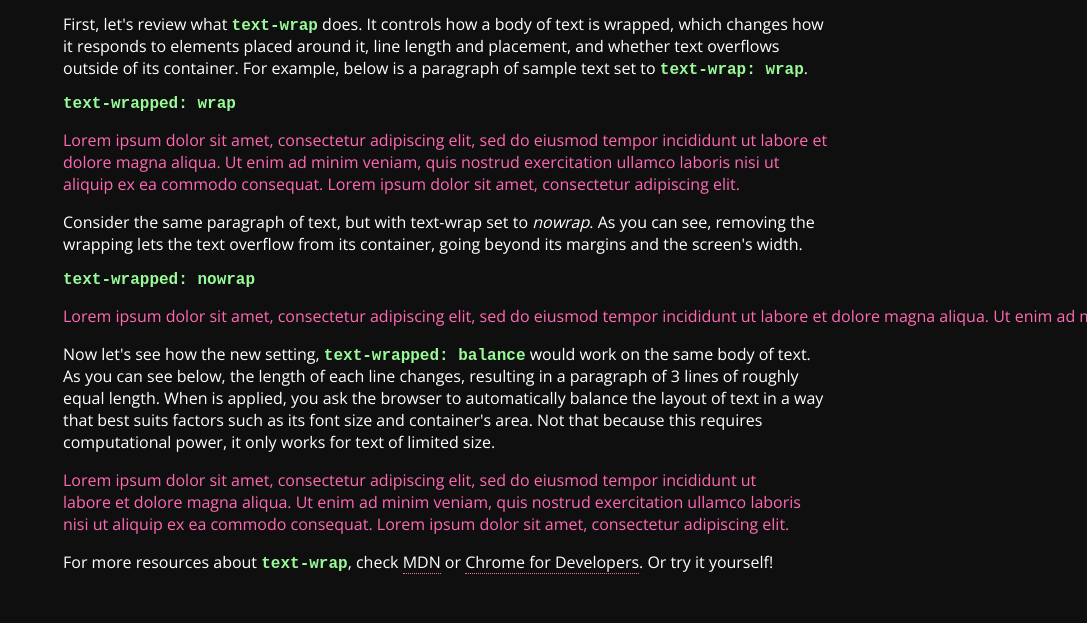
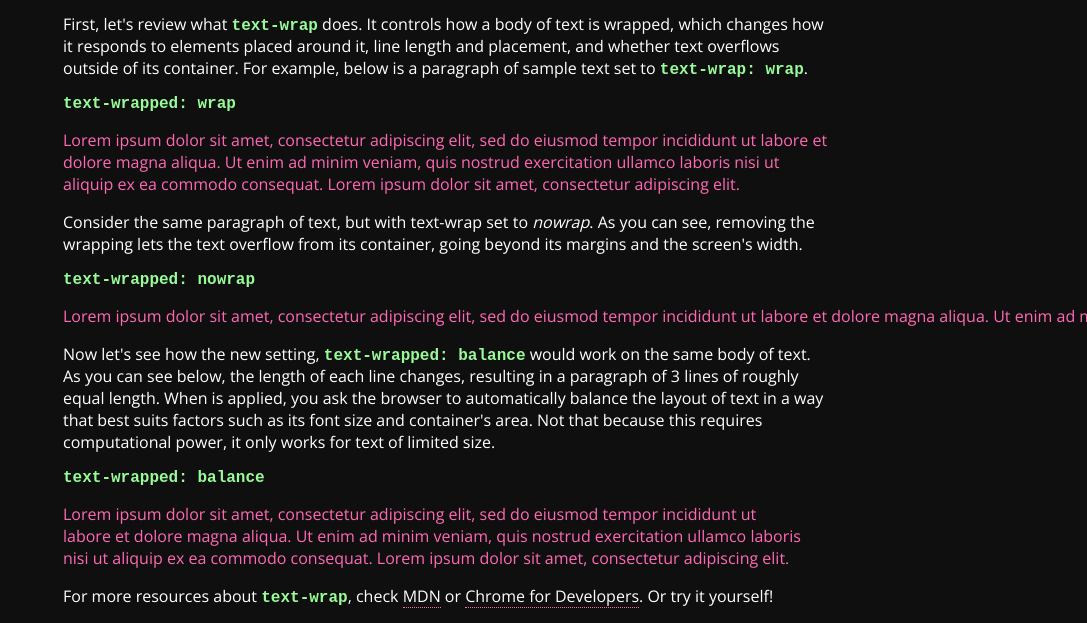
Before and after one commit to AliaElKattan/text-wrapper-tutorial, a plain HTML site: page index.html in a window 1280 px wide. Shown: the part 191-814 px from the top of the page, without its empty margins (193-1280 px from the left). Drawn offline with nearby package versions, Linux system fonts and the light colour scheme.

Commit message:
Update index.html

```diff
--- a/index.html
+++ b/index.html
@@ -46,7 +46,7 @@
 
     <p> Now let's see how the new setting, <span id="code">text-wrapped: balance</span> would work on the same body of text. As you can see below, the length of each line changes, resulting in a paragraph of 3 lines of roughly equal length. When is applied, you ask the browser to automatically balance the layout of text in a way that best suits factors such as its font size and container's area. Not that because this requires computational power, it only works for text of limited size.</p>
 
- <!-- <p id="code">text-wrapped: balance</p> -->
+ <p id="code">text-wrapped: balance</p>
 
       <p style="color: hotpink; text-wrap: balance">
 
```
